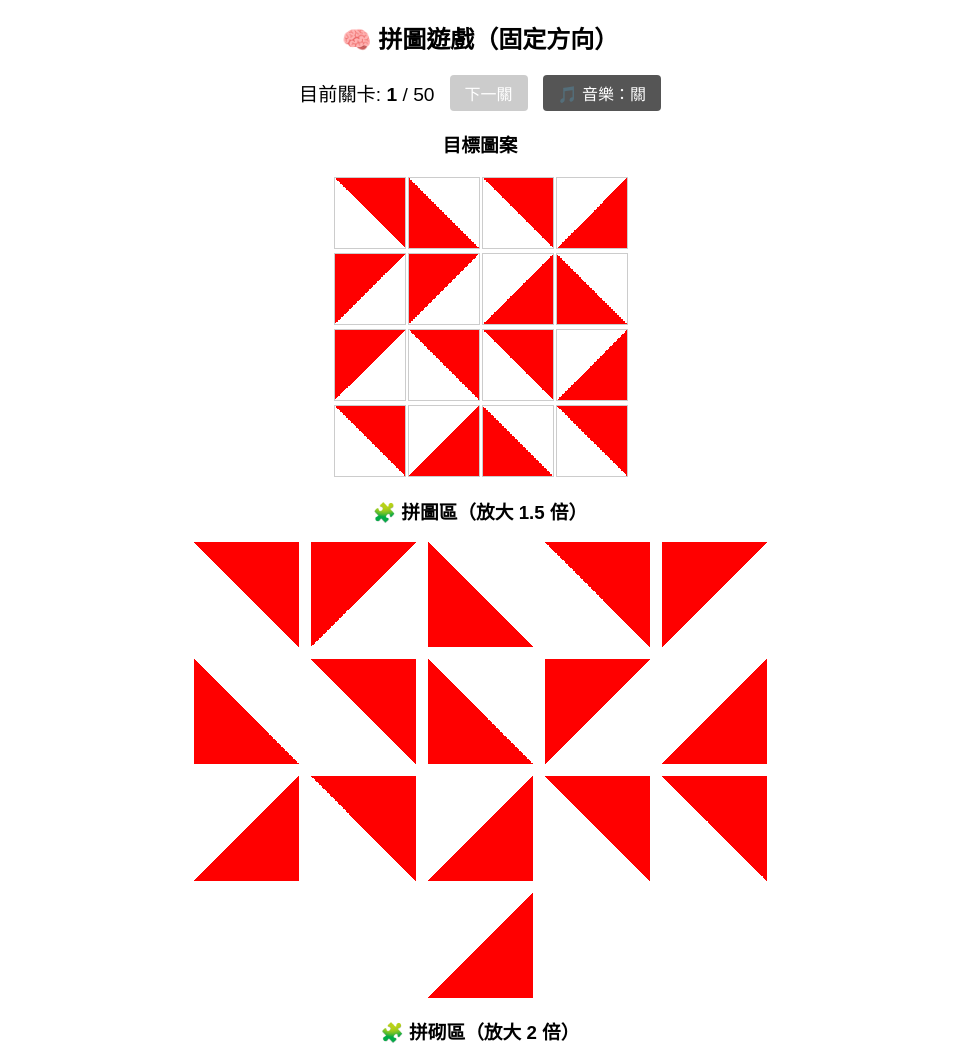
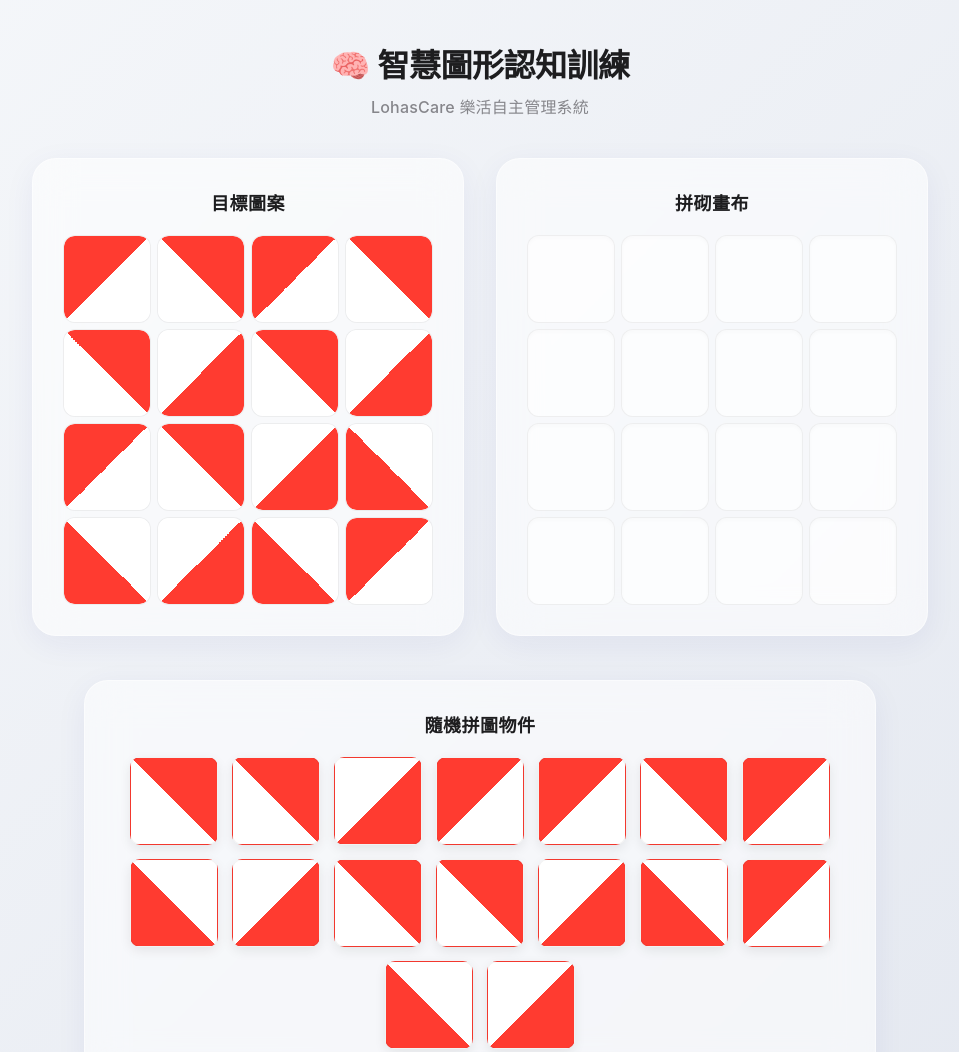
Before and after one commit to ironijkl-LCL/lohas-care-gameforu-triangle, a plain HTML site: page index.html in a window 1280 px wide. Shown: the top 1052 px of the page, without its empty margins (160-1119 px from the left). Drawn offline with Linux system fonts and the light colour scheme.

Commit message:
Update index.html

```diff
--- a/index.html
+++ b/index.html
@@ -2,279 +2,310 @@
 <html lang="zh-HK">
 <head>
 <meta charset="UTF-8">
-<title>固定拼圖遊戲</title>
+<meta name="viewport" content="width=device-width, initial-scale=1.0">
+<title>LohasCare - 智慧圖形認知訓練</title>
 
 <style>
+/* --- Apple & Oasis 全局變數定義 --- */
 :root {
-  --theme-color: red;
+  --apple-font: -apple-system, BlinkMacSystemFont, "Segoe UI", Roboto, "Helvetica Neue", Arial, "PingFang HK", "Microsoft JhengHei", sans-serif;
+  --oasis-bg: linear-gradient(135deg, #f5f7fa 0%, #e4e8f0 100%);
+  --card-bg: rgba(255, 255, 255, 0.55);
+  --card-border: 1px solid rgba(255, 255, 255, 0.45);
+  --apple-shadow: 0 8px 32px 0 rgba(31, 38, 135, 0.06);
+  --text-primary: #1d1d1f;
+  --text-secondary: #86868b;
+  --accent-color: #0071e3;
+  --cell-size: 88px; /* 增大尺寸，提升操作容錯率 */
 }
 
-body{
-  font-family:sans-serif;
-  text-align:center;
+/* --- 基礎樣式重設 --- */
+* {
+  box-sizing: border-box;
+  margin: 0;
+  padding: 0;
 }
 
-/* 關卡與音樂控制區樣式 */
-.game-ctrl {
-  margin: 15px auto;
-  font-size: 1.2rem;
+body {
+  font-family: var(--apple-font);
+  background: var(--oasis-bg);
+  color: var(--text-primary);
+  min-height: 100vh;
+  padding: 40px 20px;
   display: flex;
-  justify-content: center;
+  flex-direction: column;
   align-items: center;
-  gap: 15px;
-}
-.level-btn, .audio-btn {
-  padding: 6px 15px;
-  font-size: 1rem;
-  cursor: pointer;
-  border: none;
-  border-radius: 4px;
-  color: white;
-}
-.level-btn {
-  background-color: #4CAF50;
-}
-.level-btn:disabled {
-  background-color: #ccc;
-  cursor: not-allowed;
-}
-.audio-btn {
-  background-color: #555;
+  -webkit-font-smoothing: antialiased;
 }
 
-/* ================= 拼圖顯示區域尺寸規劃 ================= */
-
-/* 1. 基礎網格與目標圖案 (保持原尺寸 70px) */
-.grid{
-  display:grid;
-  grid-template-columns:repeat(4,70px);
-  gap:4px;
-  justify-content:center;
-  margin:20px;
-}
-.cell{
-  width:70px;
-  height:70px;
-  border:1px solid #ccc;
-  background:#f9f9f9;
-}
-.piece{
-  width:70px;
-  height:70px;
-  cursor:grab;
+/* --- 頂層容器與 Apple 風格排版 --- */
+.container {
+  max-width: 900px;
+  width: 100%;
+  display: flex;
+  flex-direction: column;
+  align-items: center;
 }
 
-/* 2. 拼圖區 (#pieces)：拼片放大 1.5 倍 (105px) */
-#pieces {
-  display:flex;
-  flex-wrap:wrap;
-  justify-content:center;
-  gap:12px; /* 稍微加大間距 */
-  margin: 15px auto;
-  max-width: 600px;
-}
-#pieces .piece {
-  width: 105px;  /* 70px * 1.5 = 105px */
-  height: 105px;
+h2 {
+  font-size: 32px;
+  font-weight: 600;
+  letter-spacing: -0.5px;
+  margin-bottom: 8px;
+  color: var(--text-primary);
 }
 
-/* 3. 拼砌區 (#board)：獨立放大 2 倍 (140px) */
-#board {
-  grid-template-columns: repeat(4, 140px);
+.subtitle {
+  font-size: 16px;
+  color: var(--text-secondary);
+  margin-bottom: 40px;
+  font-weight: 450;
+  letter-spacing: 0.2px;
+}
+
+/* --- 響應式佈局架構 --- */
+.game-layout {
+  display: flex;
+  flex-wrap: wrap;
+  gap: 32px;
+  justify-content: center;
+  width: 100%;
+}
+
+/* --- Apple 毛玻璃卡片樣式 --- */
+.card {
+  background: var(--card-bg);
+  backdrop-filter: blur(20px);
+  -webkit-backdrop-filter: blur(20px);
+  border: var(--card-border);
+  border-radius: 24px;
+  padding: 30px;
+  box-shadow: var(--apple-shadow);
+  display: flex;
+  flex-direction: column;
+  align-items: center;
+  transition: transform 0.3s ease, box-shadow 0.3s ease;
+}
+
+.card h3 {
+  font-size: 18px;
+  font-weight: 600;
+  color: var(--text-primary);
+  margin-bottom: 20px;
+  letter-spacing: 0.5px;
+}
+
+/* --- 網格與單元格設計 --- */
+.grid {
+  display: grid;
+  grid-template-columns: repeat(4, var(--cell-size));
   gap: 6px;
+  justify-content: center;
 }
+
+.cell {
+  width: var(--cell-size);
+  height: var(--cell-size);
+  border: 1.5px solid rgba(0, 0, 0, 0.06);
+  background: rgba(255, 255, 255, 0.4);
+  border-radius: 12px;
+  overflow: hidden;
+  transition: background-color 0.2s ease, border-color 0.2s ease;
+  position: relative;
+}
+
+/* 讓目標區與拼砌區有微妙的視覺區隔 */
 #board .cell {
-  width: 140px;
-  height: 140px;
+  background: rgba(255, 255, 255, 0.65);
+  box-shadow: inset 0 2px 4px rgba(0,0,0,0.02);
 }
-/* 當拼片被拖放到拼砌區時，自動放大至 2 倍填滿格子 */
-#board .piece {
+
+/* --- 拼件與高級四大方向漸變 --- */
+.piece {
   width: 100%;
   height: 100%;
+  cursor: grab;
+  border-radius: 10px;
+  transition: transform 0.2s cubic-bezier(0.25, 1, 0.5, 1), box-shadow 0.2s ease;
 }
 
-/* 四種方向（固定，不可轉） */
-.dir0{ background:linear-gradient(135deg, var(--theme-color) 50%, white 50%); }
-.dir1{ background:linear-gradient(225deg, var(--theme-color) 50%, white 50%); }
-.dir2{ background:linear-gradient(315deg, var(--theme-color) 50%, white 50%); }
-.dir3{ background:linear-gradient(45deg, var(--theme-color) 50%, white 50%); }
+.piece:active {
+  cursor: grabbing;
+  transform: scale(0.96);
+}
 
+/* 高級幾何方向漸變 (紅/白高對比且柔和) */
+.dir0 { background: linear-gradient(135deg, #ff3b30 50%, #ffffff 50%); }
+.dir1 { background: linear-gradient(225deg, #ff3b30 50%, #ffffff 50%); }
+.dir2 { background: linear-gradient(315deg, #ff3b30 50%, #ffffff 50%); }
+.dir3 { background: linear-gradient(45deg,  #ff3b30 50%, #ffffff 50%); }
+
+/* --- 獨立的下方拼圖候選區 --- */
+.pieces-pool-card {
+  width: 100%;
+  max-width: 792px;
+  margin-top: 12px;
+}
+
+#pieces {
+  display: flex;
+  flex-wrap: wrap;
+  justify-content: center;
+  gap: 14px;
+  min-height: calc(var(--cell-size) + 10px);
+  width: 100%;
+}
+
+/* 候選區內的拼件自帶輕微陰影，強調可互動性 */
+#pieces .piece {
+  width: var(--cell-size);
+  height: var(--cell-size);
+  box-shadow: 0 4px 12px rgba(0, 0, 0, 0.08);
+  border: 1px solid rgba(0, 0, 0, 0.05);
+}
+
+/* 修正拖拽中的半透明核心表現 */
+.piece.dragging {
+  opacity: 0.5;
+}
 </style>
 </head>
 
 <body>
 
-<h2>🧠 拼圖遊戲（固定方向）</h2>
+<div class="container">
+  <h2>🧠 智慧圖形認知訓練</h2>
+  <div class="subtitle">LohasCare 樂活自主管理系統</div>
 
-<div class="game-ctrl">
-  <span>目前關卡: <strong id="current-level-val">1</strong> / 50</span>
-  <button id="next-level-btn" class="level-btn" disabled onclick="nextLevel()">下一關</button>
-  <button id="audio-toggle-btn" class="audio-btn" onclick="toggleAudio()">🎵 音樂：關</button>
+  <div class="game-layout">
+    <div class="card">
+      <h3>目標圖案</h3>
+      <div id="target" class="grid"></div>
     </div>
 
-<h3>目標圖案</h3>
-<div id="target" class="grid"></div>
+    <div class="card">
+      <h3>拼砌畫布</h3>
+      <div id="board" class="grid"></div>
+    </div>
 
-<h3>🧩 拼圖區（放大 1.5 倍）</h3>
+    <div class="card pieces-pool-card">
+      <h3>隨機拼圖物件</h3>
       <div id="pieces"></div>
-
-<h3>🧩 拼砌區（放大 2 倍）</h3>
-<div id="board" class="grid"></div>
-
-<audio id="bg-music" loop src="https://assets.mixkit.co/music/preview/mixkit-games-world-beaten-1229.mp3"></audio>
-<audio id="win-sound" src="https://assets.mixkit.co/sfx/preview/mixkit-winning-chime-2015.mp3"></audio>
+    </div>
+  </div>
+</div>
 
 <script>
-// ===== 關卡與主題設定 =====
-let currentLevel = 1;
-const totalLevels = 50;
-const themeColors = ["red", "#ff6b00", "#2ed573", "#1e90ff", "#9b59b6"];
-let answer = [];
+// ✅ 核心目標數據 [cite: 4]
+const answer = [
+  0, 1, 0, 1,
+  1, 2, 1, 2,
+  0, 1, 2, 3,
+  3, 2, 3, 0
+];
 
-// ===== 音樂控制變數 =====
-let isAudioOn = false;
-const bgMusic = document.getElementById("bg-music");
-const winSound = document.getElementById("win-sound");
+// ===== 初始化：生成目標引導圖 =====
+const targetContainer = document.getElementById("target");
+answer.forEach(dir => {
+  const cell = document.createElement("div");
+  cell.className = "cell";
 
-function toggleAudio() {
-  isAudioOn = !isAudioOn;
-  const btn = document.getElementById("audio-toggle-btn");
+  const piece = document.createElement("div");
+  piece.className = "piece dir" + dir;
 
-  if (isAudioOn) {
-    btn.innerText = "🎵 音樂：開";
-    btn.style.backgroundColor = "#e67e22";
-    bgMusic.play().catch(err => console.log("瀏覽器阻擋自動播放"));
-  } else {
-    btn.innerText = "🎵 音樂：關";
-    btn.style.backgroundColor = "#555";
-    bgMusic.pause();
-  }
+  cell.appendChild(piece);
+  targetContainer.appendChild(cell);
+});
+
+// ===== 初始化：建構玩家互動棋盤 =====
+const boardContainer = document.getElementById("board");
+for (let i = 0; i < 16; i++) {
+  const cell = document.createElement("div");
+  cell.className = "cell";
+  cell.dataset.index = i;
+
+  // 綁定原生拖拽事件控制 [cite: 6]
+  cell.ondragover = e => e.preventDefault();
+  cell.ondrop = drop;
+
+  boardContainer.appendChild(cell);
 }
 
-// ===== 初始化關卡功能 =====
-function loadLevel(level) {
-  let colorIndex = Math.floor((level - 1) / 10);
-  if (colorIndex >= themeColors.length) colorIndex = themeColors.length - 1;
-  document.documentElement.style.setProperty('--theme-color', themeColors[colorIndex]);
+// ===== 初始化：打亂並生成物件池 =====
+const piecesPool = document.getElementById("pieces");
+let shuffledPieces = [...answer];
 
-  document.getElementById("current-level-val").innerText = level;
-  document.getElementById("next-level-btn").disabled = true;
+// 經典洗牌算法 [cite: 7]
+shuffledPieces.sort(() => Math.random() - 0.5);
 
-  // 動態生成隨機目標答案
-  answer = [];
-  for (let i = 0; i < 16; i++) {
-    answer.push(Math.floor(Math.random() * 4));
+shuffledPieces.forEach((dir, i) => {
+  const piece = document.createElement("div");
+  piece.className = "piece dir" + dir;
+  piece.id = "piece_" + i;
+  piece.dataset.dir = dir;
+  piece.draggable = true;
+
+  // 核心拖拽監聽器 [cite: 7]
+  piece.ondragstart = drag;
+  piece.ondragend = dragEnd;
+
+  piecesPool.appendChild(piece);
+});
+
+// ===== 核心拖放控制邏輯 =====
+function drag(e) {
+  e.dataTransfer.setData("text/plain", e.target.id);
+  e.target.classList.add("dragging");
 }
 
-  // 清空並生成目標圖 (維持 70px)
-  const target = document.getElementById("target");
-  target.innerHTML = "";
-  answer.forEach(dir => {
-    let c = document.createElement("div");
-    c.className = "cell";
-    let p = document.createElement("div");
-    p.className = "piece dir" + dir;
-    c.appendChild(p);
-    target.appendChild(c);
-  });
-
-  // 清空並生成玩家拼砌區 (140px)
-  const board = document.getElementById("board");
-  board.innerHTML = "";
-  for (let i = 0; i < 16; i++) {
-    let cell = document.createElement("div");
-    cell.className = "cell";
-    cell.dataset.index = i;
-    cell.ondragover = e => e.preventDefault();
-    cell.ondrop = drop;
-    board.appendChild(cell);
+function dragEnd(e) {
+  e.target.classList.remove("dragging");
 }
 
-  // 清空並生成打亂拼件 (透過 CSS 控制在拼圖區顯示為 105px)
-  const piecesDiv = document.getElementById("pieces");
-  piecesDiv.innerHTML = "";
+function drop(e) {
+  e.preventDefault();
+  const id = e.dataTransfer.getData("text/plain");
+  const piece = document.getElementById(id);
 
-  let pieces = [...answer];
-  pieces.sort(() => Math.random() - 0.5);
-
-  pieces.forEach((dir, i) => {
-    let p = document.createElement("div");
-    p.className = "piece dir" + dir;
-    p.id = "p" + i;
-    p.dataset.dir = dir;
-    p.draggable = true;
-    p.ondragstart = drag;
-    piecesDiv.appendChild(p);
-  });
+  // 尋找合適的落點單元格（若落點是內部圖形，則向上尋找 cell 容器）
+  let targetCell = e.target;
+  if (targetCell.classList.contains("piece")) {
+    targetCell = targetCell.parentElement;
   }
 
-// ===== 下一關 =====
-function nextLevel() {
-  if (currentLevel < totalLevels) {
-    currentLevel++;
-    loadLevel(currentLevel);
-  } else {
-    alert("恭喜你！已成功通關全部 50 個關卡！🎉");
-  }
-}
-
-// ===== 拖放邏輯 =====
-function drag(e){
-  e.dataTransfer.setData("id", e.target.id);
-}
-
-function drop(e){
-  e.preventDefault();
-  let id = e.dataTransfer.getData("id");
-  let piece = document.getElementById(id);
-
-  if(e.target.classList.contains("cell") && e.target.children.length === 0){
-    e.target.appendChild(piece);
-    checkWin();
-  }
-  else if(e.target.classList.contains("piece") && e.target.parentElement.children.length === 1) {
-    e.target.parentElement.appendChild(piece);
+  // 確保目標是單元格，且內部目前沒有容納其他拼件 [cite: 9]
+  if (targetCell.classList.contains("cell") && targetCell.children.length === 0) {
+    targetCell.appendChild(piece);
     checkWin();
   }
 }
 
-// ===== 勝利判斷 =====
-function checkWin(){
-  let cells = document.querySelectorAll("#board .cell");
-  let correct = true;
+// ===== 智慧勝利條件判定 =====
+function checkWin() {
+  const boardCells = document.querySelectorAll("#board .cell");
+  let isPerfect = true;
 
-  cells.forEach((cell, i) => {
-    if(cell.children.length === 0){
-      correct = false;
+  boardCells.forEach((cell, i) => {
+    // 若有任一空格尚未填滿，則未完賽 [cite: 10]
+    if (cell.children.length === 0) {
+      isPerfect = false;
       return;
     }
-    let dir = parseInt(cell.children[0].dataset.dir);
-    if(dir !== answer[i]){
-      correct = false;
+
+    // 比對方向代碼與預設答案是否完全吻合 [cite: 10]
+    const currentDir = parseInt(cell.children[0].dataset.dir);
+    if (currentDir !== answer[i]) {
+      isPerfect = false;
     }
   });
 
-  if(correct){
-    if (isAudioOn) {
-      winSound.currentTime = 0;
-      winSound.play();
-    }
-
+  // 成功過關彈窗提示 [cite: 11]
+  if (isPerfect) {
     setTimeout(() => {
-      alert("🎉 完成第 " + currentLevel + " 關拼圖！");
-      document.getElementById("next-level-btn").disabled = false;
-
-      if (currentLevel === totalLevels) {
-        alert("太厲害了！你已經完成了全部 50 關的終極挑戰！👑");
-      }
-    }, 100);
+      alert("🎉 太棒了！您已成功完成圖形認知拼圖！");
+    }, 180);
   }
 }
-
-// ===== 啟動遊戲 =====
-window.onload = function() {
-  loadLevel(currentLevel);
-};
 </script>
 
 </body>
```
Lines whose indentation alone changed are shown as unchanged.
